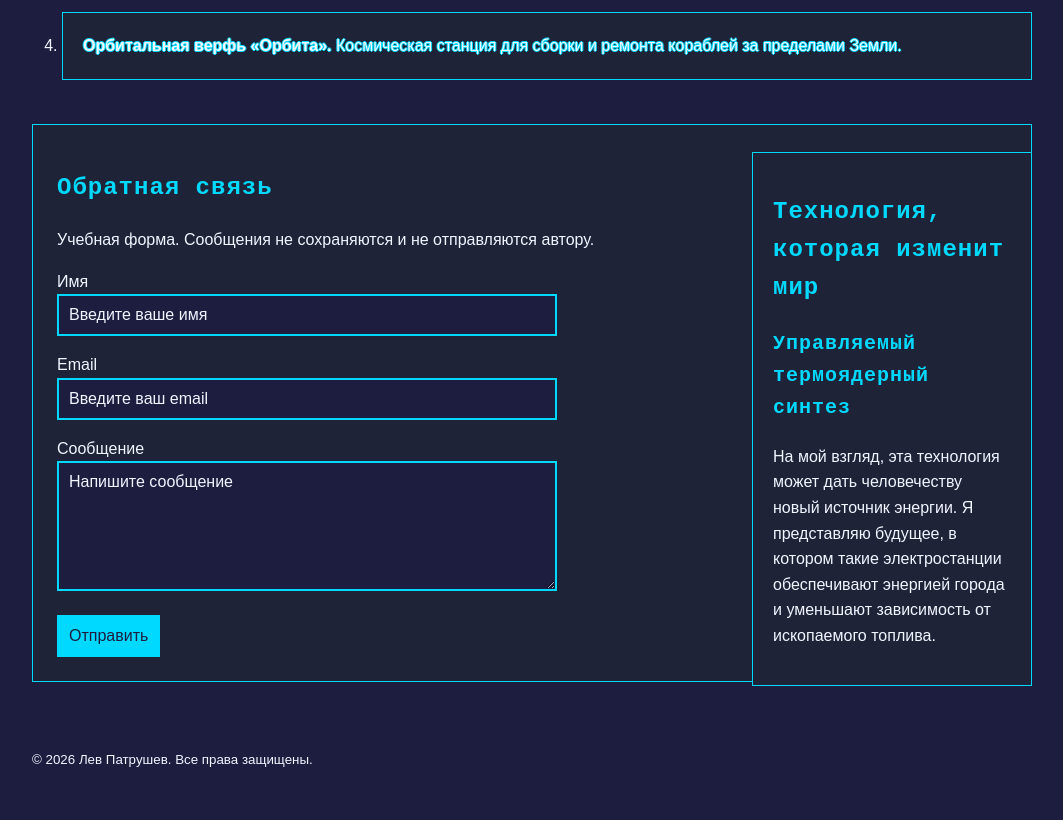
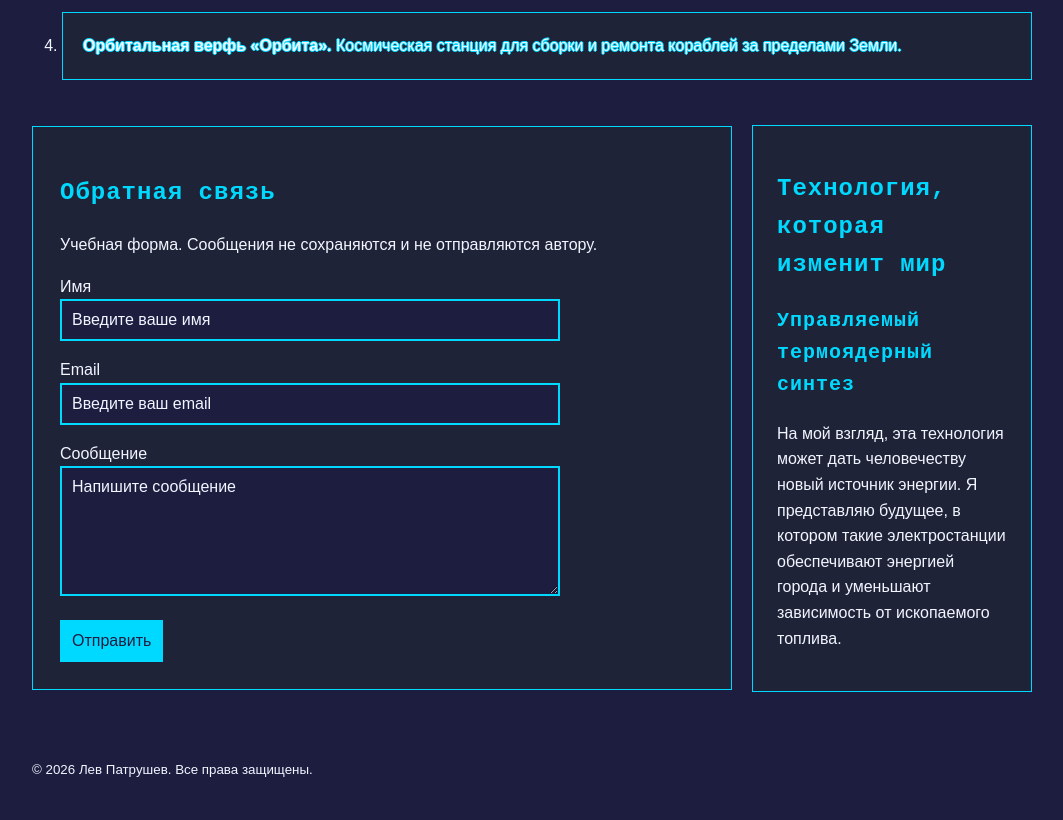
Before and after one commit to levvv0/932420.Patrushev.Lev.lab2, a plain HTML site: page index.html in a window 1280 px wide. Shown: the part 1003-1823 px from the top of the page, without its empty margins (108-1171 px from the left). Drawn offline with Linux system fonts and the light colour scheme.

Commit message:
Fix aside position

```diff
--- a/style.css
+++ b/style.css
@@ -70,8 +70,8 @@ aside, .card, form {
 aside {
   float: right;
   width: 280px;
-  margin: 28px 0 24px 50px;
-  padding: 20px;
+  margin: 1px 0 24px 50px;
+  padding: 24px;
 }
 
 ul, ol {
@@ -92,7 +92,7 @@ li {
 }
 
 .card:hover .card-text {
-  transform: translate(1px, -1x);
+  transform: translate(1px, -1px);
   text-shadow: -2px 1px var(--accent), 2px -1px var(--secondary);
 }
 
@@ -109,8 +109,9 @@ a:hover {
 }
 
 form {
-  margin: 28px 0;
-  padding: 24px;
+  width: 700px;
+  margin: 30px 0;
+  padding: 27px;
 }
 
 input, textarea, button {
```
